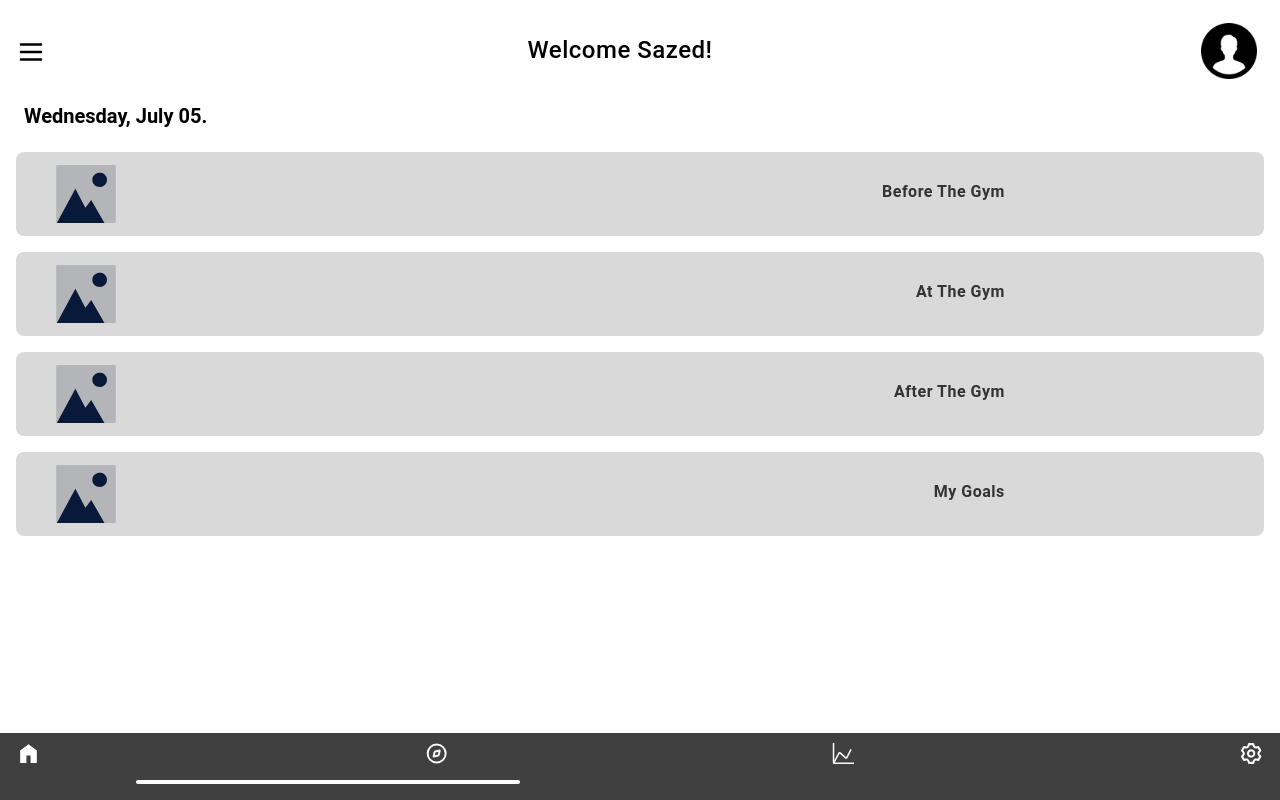
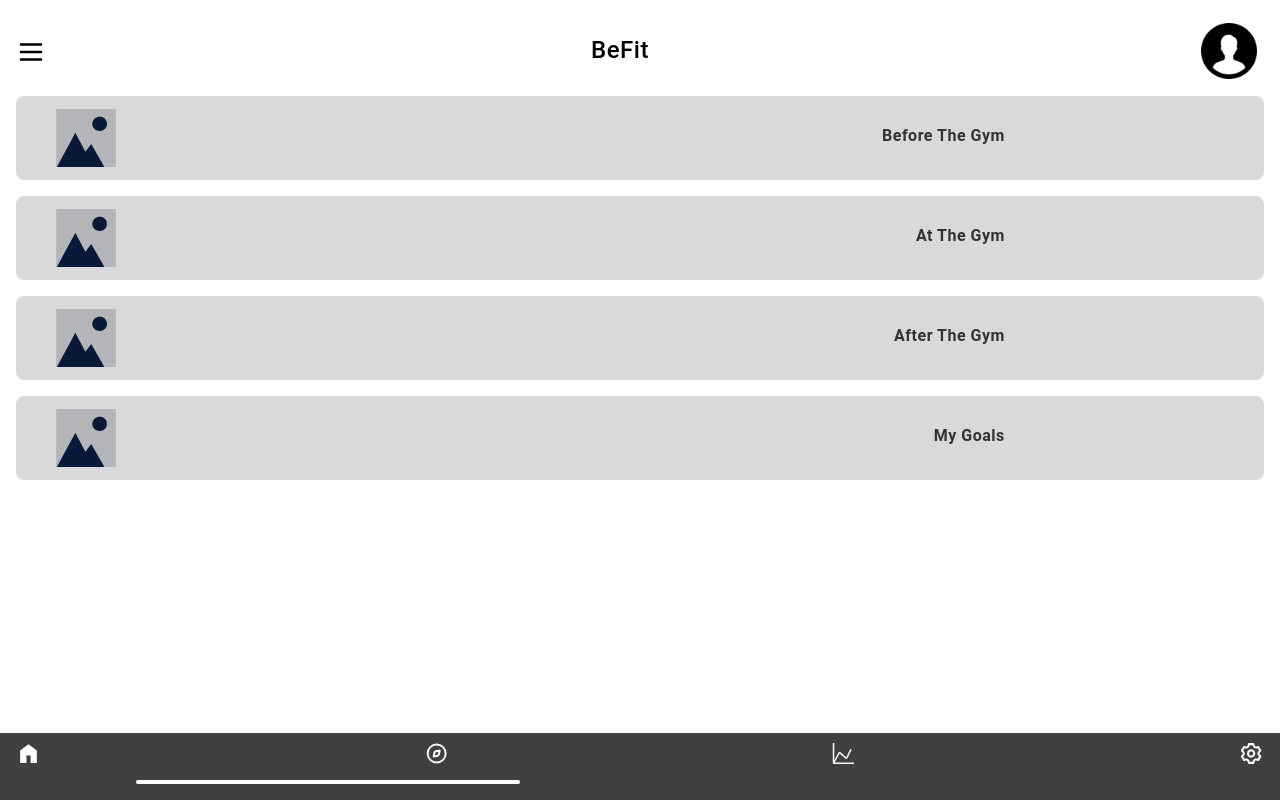
Before and after one commit to Colab20-Team-5/frontend, a Next.js app: page / in a window 1280 px wide. Built offline with nearby package versions, Linux system fonts and the light colour scheme.

Commit message:
Add home page

```diff
--- a/src/app/page.jsx
+++ b/src/app/page.jsx
@@ -7,13 +7,8 @@ export default function Home() {
     <>
       <Header
         isHomePage={true}
-        headerText={"Welcome Sazed!"}
-        paraText={"Ready for today’s workout?"}
+        headerText={"BeFit"}
       />
-      <div className="font-medium text-lg mt-8 mb-10 date">
-        {dayjs().format("dddd, MMMM DD")}.
-      </div>
-
       <div>
         <HomeNavButton text={"Before the Gym"} url={"/beforegym"} />
         <HomeNavButton text={"At the Gym"} url={"/atgym"} />
```
Also changed, not shown: src/app/pages/Home.jsx (added, +9 -0 lines).
